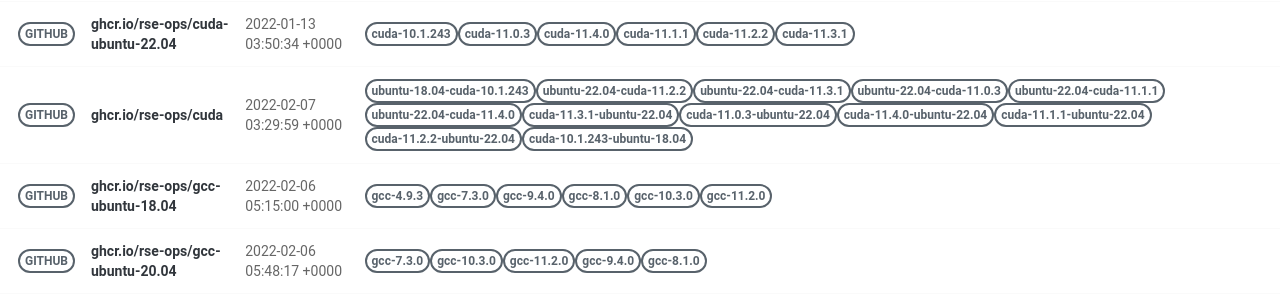
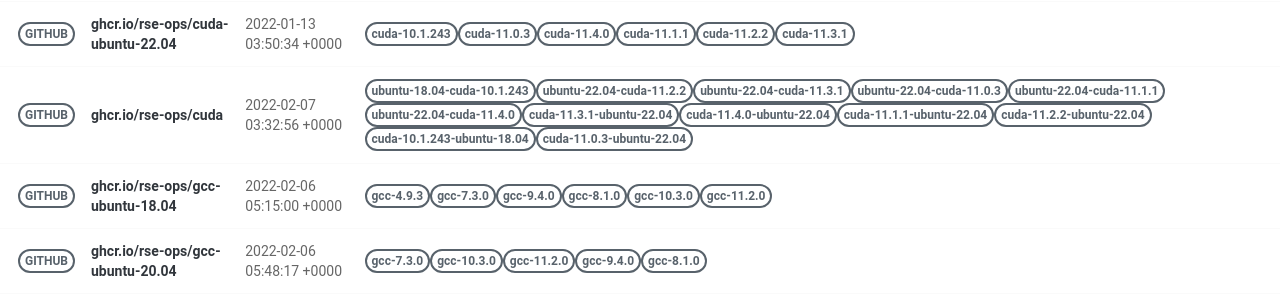
Before and after one commit to rse-ops/docker-images, a Jekyll site: the page built from pages/index.md, in a window 1280 px wide. Shown: the part 428-728 px from the top of the page. Built offline with Jekyll 4.4.1, drawn with Linux system fonts in a browser that asks for light colours; nearby versions of some CDN libraries.

Commit message:
Automated push to update library 2022-02-07

```diff
--- a/_library/ghcr.io-rse-ops-cuda.md
+++ b/_library/ghcr.io-rse-ops-cuda.md
@@ -1,7 +1,7 @@
 ---
 layout: container
 name: ghcr.io/rse-ops/cuda
-updated_at: 2022-02-07 03:29:59.543987
+updated_at: 2022-02-07 03:32:56.165849
 
 
 container_url: https://github.com/orgs/rse-ops/packages/container/package/cuda
```
Also changed, not shown: other parts of _library/ghcr.io-rse-ops-cuda.md (+3 -3 lines).
